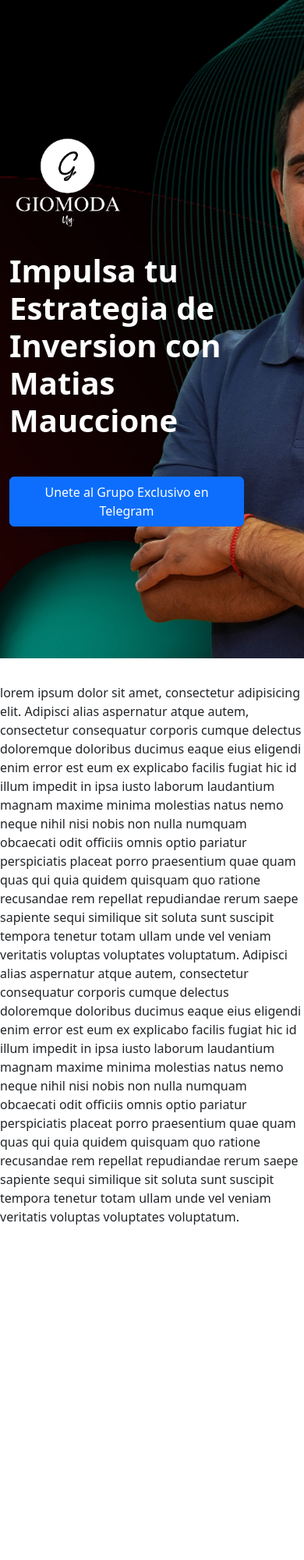
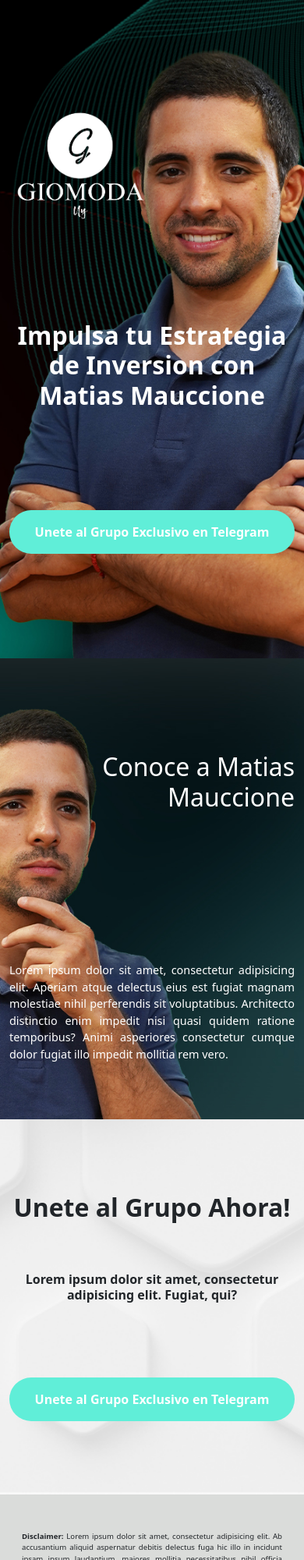
Before and after one commit to socyi/frontend-test, a plain HTML site: page index.html in a window 390 px wide. Shown: the top 2000 px of the page at 78% size. Drawn offline with nearby package versions, Linux system fonts and the light colour scheme.

Commit message:
section2, section3, footer

```diff
--- a/css/style.css
+++ b/css/style.css
@@ -1,73 +1,184 @@
+/* Default styles for larger screens */
 
+/* header */
 #header-section {
     background: url('../images/header.jpg') no-repeat center center;
     background-size: cover;
-    height: 100vh;
 }
 
 #header-section h1 {
     font-size: 2.5rem;
-    margin-bottom: 1rem;
-    color: white;
+    margin-bottom: 4rem;
 }
 
-#section-1 {
-    height: 185vh;
-}
 
+/* section 2 */
 #section-2 {
     background: url('../images/image.jpg') no-repeat;
     background-size: cover;
     height: 70vh;
-
+    color: white;
 }
 
+#section-2 h1 {
+    font-size: 3.5rem;
+    margin-bottom: 2rem;
+    text-align: left;
+}
+
+#section-2 p {
+    font-size: 1.2rem;
+    text-align: justify;
+}
+
+/* section 3 */
 #section-3 {
     background: url('../images/background.png') no-repeat center center;
     background-size: cover;
-    height: 55vh;
-    /*width: 100%;*/
+    height: 57vh;
 }
 
-#section-4 {
-    height: 70vh;
+#section-3 h1 {
+    font-size: 3.5rem;
+    margin-bottom: 2rem;
+    font-weight: bold;
 }
+
+#section-3 h4 {
+    font-size: 1.2rem;
+    font-weight: bold;
+    margin-bottom: 4rem;
+}
+
+
+/* footer */
 #footer-section {
     background-color: #dadcda;
     overflow-x: hidden;
-    height: 30vh;
-    display: flex;
-    /*justify-content: center; !* Centers horizontally *!*/
-    align-items: center; /* Centers vertically */
-    padding: 0 10rem; /* Adds padding on the left and right */
-
-
+    height: 25vh;
+    font-size: 1em;
 }
 
-#section-1, #section-2, #section-3, #section-4 {
-    padding: 2rem 0;
-}
-
-/*.header-section p {*/
-/*    font-size: 1.25rem;*/
-/*    margin-bottom: 1.5rem;*/
-/*}*/
-
+/* button */
 .btn-custom {
     background-color: #60eed8;
     border: none;
     border-radius: 50px;
+    padding: 1rem 1rem;
+    color: white;
+    font-weight: bold;
+    font-size: 1.25rem;
     width: 100%;
-    height: 4rem;
-    color: #fff;
-    font-weight: bold;
-    display: flex;
-    align-items: center;
-    justify-content: center;
-    text-align: center;
-    font-size: 1.25rem;
 }
 
-.custom-container{
-    padding-left: 10rem;
+.btn-custom:hover {
+    background-color: #4ad8be;
 }
+
+/* Styles for medium to large screens */
+@media (max-width: 900px) {
+    #header-section {
+        background-position: center center;
+    }
+    #header-section h1 {
+        font-size: 2rem;
+        margin-top: 2rem;
+    }
+    #section-2 {
+        background-position: 35% center;
+    }
+    #section-2 h1 {
+        font-size: 2.5rem;
+        margin-bottom: 3rem;
+    }
+    #section-2 p {
+        font-size: 1rem;
+    }
+    .btn-custom {
+        font-size: 1rem;
+    }
+    #footer-section p {
+        font-size: 0.8em;
+    }
+    #section-3 h1 {
+        font-size: 2.5rem;
+        margin-bottom: 2rem;
+        font-weight: bold;
+    }
+
+    #section-3 h4 {
+        font-size: 1rem;
+        margin-bottom: 2rem;
+    }
+
+}
+
+/* Styles for small to medium screens */
+@media (max-width: 600px) {
+    #header-section {
+        background-position: 63%;
+    }
+    #header-section h1 {
+        font-size: 2rem;
+        text-align: center;
+        margin-bottom: 8rem;
+        margin-top: 6rem;
+    }
+
+    #section-2 h1 {
+        font-size: 2rem;
+        text-align: right;
+        margin-bottom: 12rem;
+        margin-top: 4rem;
+    }
+    #section-2 p {
+        font-size: 0.9rem;
+    }
+    #footer-section p {
+        font-size: 0.6em;
+        text-align: justify;
+        padding: 0 1rem;
+    }
+    #section-3 h1 {
+        font-size: 2rem;
+        margin-bottom: 1rem;
+    }
+    #section-3 h4 {
+        font-size: 1rem;
+        margin-bottom: 6rem;
+        margin-top: 4rem;
+    }
+
+}
+
+/* Styles for very small screens */
+@media (max-width: 320px) {
+    #header-section {
+        background-position: 61%;
+    }
+    #header-section h1 {
+        font-size: 1.5rem;
+        margin-top: 12rem;
+        margin-bottom: 8rem;
+    }
+    #section-2 {
+        background-position: 32%;
+
+    }
+    #section-2 h1 {
+        font-size: 1.5rem;
+    }
+    #section-2 p {
+        font-size: 0.8rem;
+    }
+    .btn-custom {
+        font-size: 1rem;
+        padding: 0.5rem 0.5rem;
+    }
+    #section-3 h1 {
+        font-size: 1.5rem;
+    }
+    #section-3 h4 {
+        font-size: 0.9rem;
+    }
+}
--- a/index.html
+++ b/index.html
@@ -10,60 +10,63 @@
 </head>
 
 <body>
-<!--    &lt;!&ndash;header&ndash;&gt;-->
-<!--    <header id="header-section" class="d-flex align-items-center">-->
-<!--        <div class="container">-->
-<!--            <div class="row">-->
-<!--                <div class="col-4 offset-1">-->
-<!--                      <img src="images/white_logo_transparent_background.png" alt="logo" class="img-fluid w-50 mb-4">-->
-<!--                    <h1 class="text-white mb-5 fw-bold">Impulsa tu Estrategia de Inversion con Matias Mauccione</h1>-->
-<!--                    <button type="button" class="btn-custom">Unete al Grupo Exclusivo en Telegram </button>-->
-<!--                </div>-->
-<!--            </div>-->
-<!--        </div>-->
-<!--    </header>-->
 
 <!--header-->
-<header id="header-section" class="d-flex align-items-center">
-    <div class="container">
+<header id="header-section" class="d-flex align-items-center vh-100">
+    <div class="container text-md-start">
         <div class="row">
-            <div class="col-lg-4 col-md-6 col-10 offset-lg-1 offset-md-0">
+            <div class="col-12 col-md-6 col-lg-4 offset-lg-1">
                 <img src="images/white_logo_transparent_background.png" alt="logo" class="img-fluid w-50 mb-4">
-                <h1 class="text-white mb-5 fw-bold">Impulsa tu Estrategia de Inversion con Matias Mauccione</h1>
-                <button type="button" class="btn btn-primary btn-custom">Unete al Grupo Exclusivo en Telegram</button>
+                <h1 class="text-white fw-bold">Impulsa tu Estrategia de Inversion con Matias Mauccione</h1>
+                <button type="button" class="btn-custom">Unete al Grupo Exclusivo en Telegram</button>
             </div>
         </div>
     </div>
 </header>
-    <!--1st section-->
-    <div id="section-1" >
-        <p>lorem ipsum dolor sit amet, consectetur adipisicing elit. Adipisci alias aspernatur atque autem, consectetur consequatur corporis cumque delectus doloremque doloribus ducimus eaque eius eligendi enim error est eum ex explicabo facilis fugiat hic id illum impedit in ipsa iusto laborum laudantium magnam maxime minima molestias natus nemo neque nihil nisi nobis non nulla numquam obcaecati odit officiis omnis optio pariatur perspiciatis placeat porro praesentium quae quam quas qui quia quidem quisquam quo ratione recusandae rem repellat repudiandae rerum saepe sapiente sequi similique sit soluta sunt suscipit tempora tenetur totam ullam unde vel veniam veritatis voluptas voluptates voluptatum. Adipisci alias aspernatur atque autem, consectetur consequatur corporis cumque delectus doloremque doloribus ducimus eaque eius eligendi enim error est eum ex explicabo facilis fugiat hic id illum impedit in ipsa iusto laborum laudantium magnam maxime minima molestias natus nemo neque nihil nisi nobis non nulla numquam obcaecati odit officiis omnis optio pariatur perspiciatis placeat porro praesentium quae quam quas qui quia quidem quisquam quo ratione recusandae rem repellat repudiandae rerum saepe sapiente sequi similique sit soluta sunt suscipit tempora tenetur totam ullam unde vel veniam veritatis voluptas voluptates voluptatum.</p>
 
+<!-- 1st section -->
+<section id="section-1" class="">
+
+</section>
+
+<!-- 2nd section  -->
+<section id="section-2" class="d-flex align-items-center">
+    <div class="container text-md-start">
+        <div class="row">
+            <div class="col-12 col-md-6 offset-md-6 col-lg-6 offset-lg-6">
+                <h1>Conoce a Matias Mauccione</h1>
+                <p>Lorem ipsum dolor sit amet, consectetur adipisicing elit. Aperiam atque delectus eius est fugiat magnam molestiae nihil perferendis sit voluptatibus. Architecto distinctio enim impedit nisi quasi quidem ratione temporibus? Animi asperiores consectetur cumque dolor fugiat illo impedit mollitia rem vero.</p>
+            </div>
+        </div>
     </div>
+</section>
 
-    <!--2nd section-->
-    <div id="section-2">
-      <p>Lorem ipsum dolor sit amet, consectetur adipisicing elit. Architecto blanditiis consequatur cum cumque deleniti id in laborum laudantium repellat sequi! Accusamus consequatur corporis excepturi ipsa nam nisi quos suscipit temporibus?</p>
+<!-- 3rd section -->
+<section id="section-3" class="d-flex align-items-center text-center">
+    <div class="container">
+        <div class="row justify-content-center">
+            <div class="col-12 col-md-6 col-lg-6 text-center">
+                <h1>Unete al Grupo Ahora!</h1>
+                <h4>Lorem ipsum dolor sit amet, consectetur adipisicing elit. Fugiat, qui?</h4>
+                <button type="button" class="btn-custom">Unete al Grupo Exclusivo en Telegram</button>
+            </div>
+        </div>
+    </div>
+</section>
 
+<!-- 4th section -->
+<section id="section-4">
 
+</section>
+
+<!-- Footer -->
+<footer id="footer-section" class="d-flex align-items-center">
+    <div class="container">
+        <p><strong>Disclaimer: </strong>Lorem ipsum dolor sit amet, consectetur adipisicing elit. Ab accusantium aliquid aspernatur debitis delectus fuga hic illo in incidunt ipsam ipsum laudantium, maiores mollitia necessitatibus nihil officia officiis porro possimus provident sed sit vitae voluptatem. Architecto autem beatae consequatur debitis, dignissimos distinctio doloremque, earum exercitationem in ipsa iure laudantium minus numquam officia perferendis porro quam quo recusandae rem voluptate! Reprehenderit.</p>
     </div>
+</footer>
 
-    <!--3rd section-->
-    <div id="section-3">
-        <p>Lorem ipsum dolor sit amet, consectetur adipisicing elit. Aliquid aspernatur atque debitis deserunt esse est eveniet, facilis fuga hic in molestiae nostrum omnis praesentium quo quod reiciendis repudiandae sapiente temporibus!</p>
+<script src="https://cdn.jsdelivr.net/npm/bootstrap@5.2.3/dist/js/bootstrap.bundle.min.js" integrity="sha384-kenU1KFdBIe4zVF0s0G1M5b4hcpxyD9F7jL+jjXkk+Q2h455rYXK/7HAuoJl+0I4" crossorigin="anonymous"></script>
+</body>
 
-    </div>
-
-    <!--4th section-->
-    <div id="section-4">
-        <p>Lorem ipsum dolor sit amet, consectetur adipisicing elit. A aliquid beatae consequuntur dolore dolorum eaque eligendi est eum ex iusto laborum, maxime quisquam reprehenderit sapiente sequi soluta vitae. Iure, optio?</p>
-
-    </div>
-
-    <!--footer-->
-    <footer id="footer-section">
-        <p><strong>Disclaimer: </strong>Lorem ipsum dolor sit amet, consectetur adipisicing elit. Dicta exercitationem nulla optio? Excepturi hic id itaque modi placeat praesentium quae soluta vel voluptatem voluptates! Fugiat labore porro quia unde voluptatem? Aliquid asperiores commodi consectetur, dolores fugit ipsum labore nostrum officia omnis porro quaerat, quam quos sed sit soluta temporibus voluptatum?</p>
-    </footer>
-    <script src="https://cdn.jsdelivr.net/npm/bootstrap@5.2.3/dist/js/bootstrap.bundle.min.js" integrity="sha384-kenU1KFdBIe4zVF0s0G1M5b4hcpxyD9F7jL+jjXkk+Q2h455rYXK/7HAuoJl+0I4" crossorigin="anonymous"></script>
-</body>
 </html>
```
